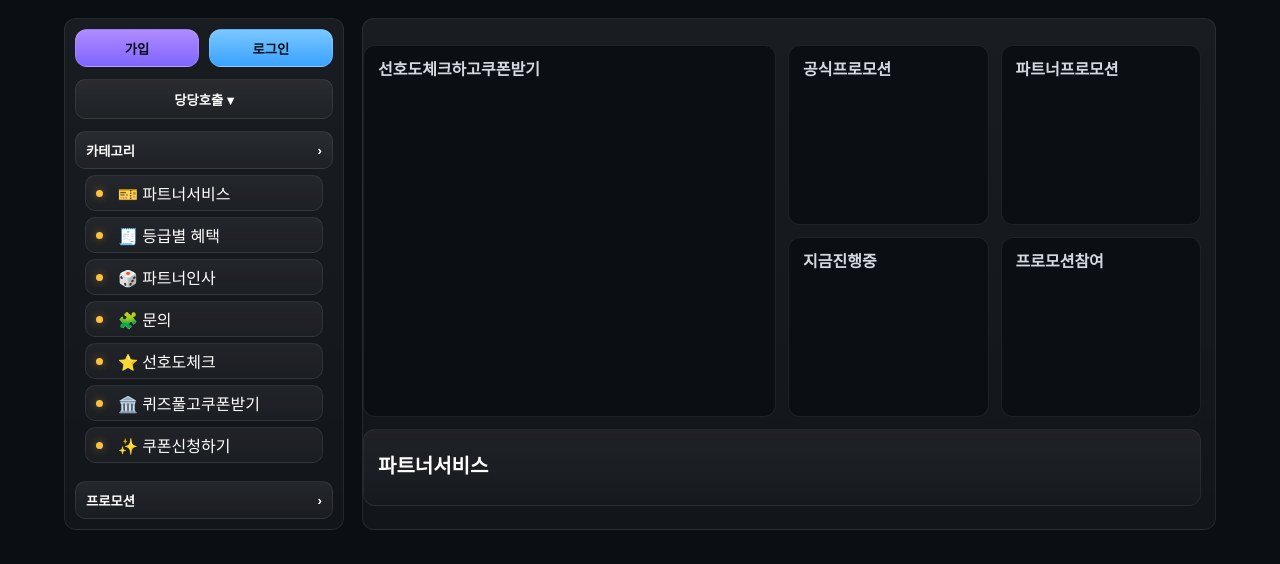
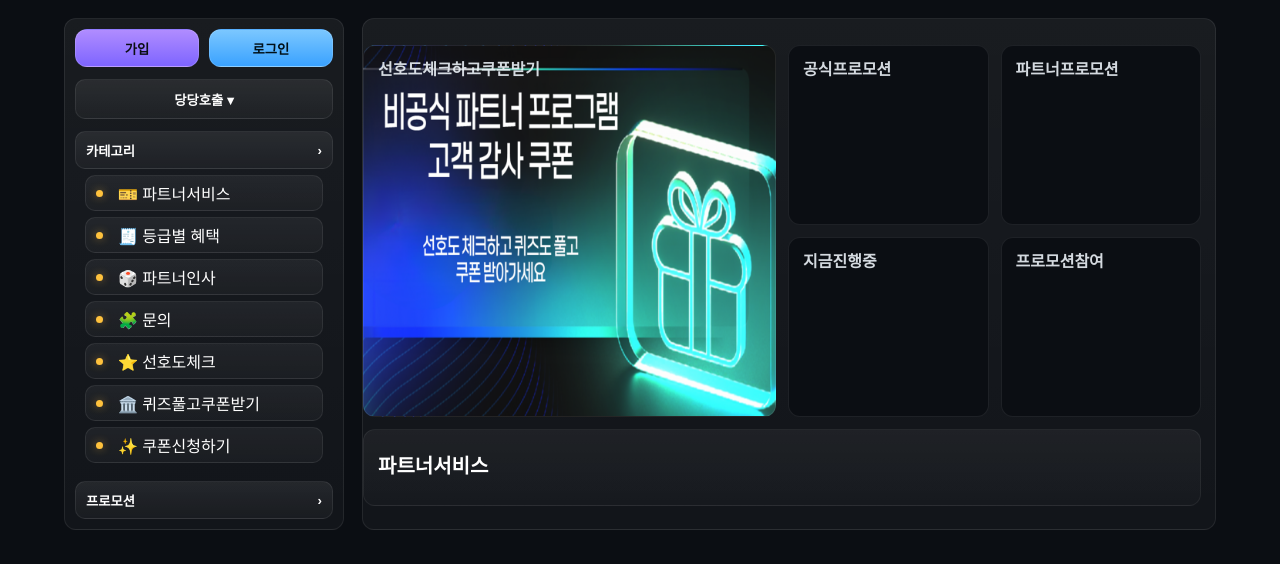
Before and after one commit to xbo3/xbo3, a plain HTML site: page index.html in a window 1280 px wide. Drawn offline with Linux system fonts and the light colour scheme.

Commit message:
Update index.html

```diff
--- a/index.html
+++ b/index.html
@@ -109,7 +109,11 @@
       </div>
 
       <section class="promo-head" aria-label="Top promo head">
-        <a class="big" id="slotJoin"><span class="ttl">선호도체크하고쿠폰받기</span></a>
+       <a class="big" id="slotJoin"
+   style="background-image:url('assets/promo_big_join.png');background-size:cover;background-position:center;">
+  <span class="ttl">선호도체크하고쿠폰받기</span>
+</a>
+
         <div class="right-grid">
           <a class="cell" href="promo.html#official"><span class="ttl">공식프로모션</span></a>
           <a class="cell" href="promo.html#partner"><span class="ttl">파트너프로모션</span></a>
```
